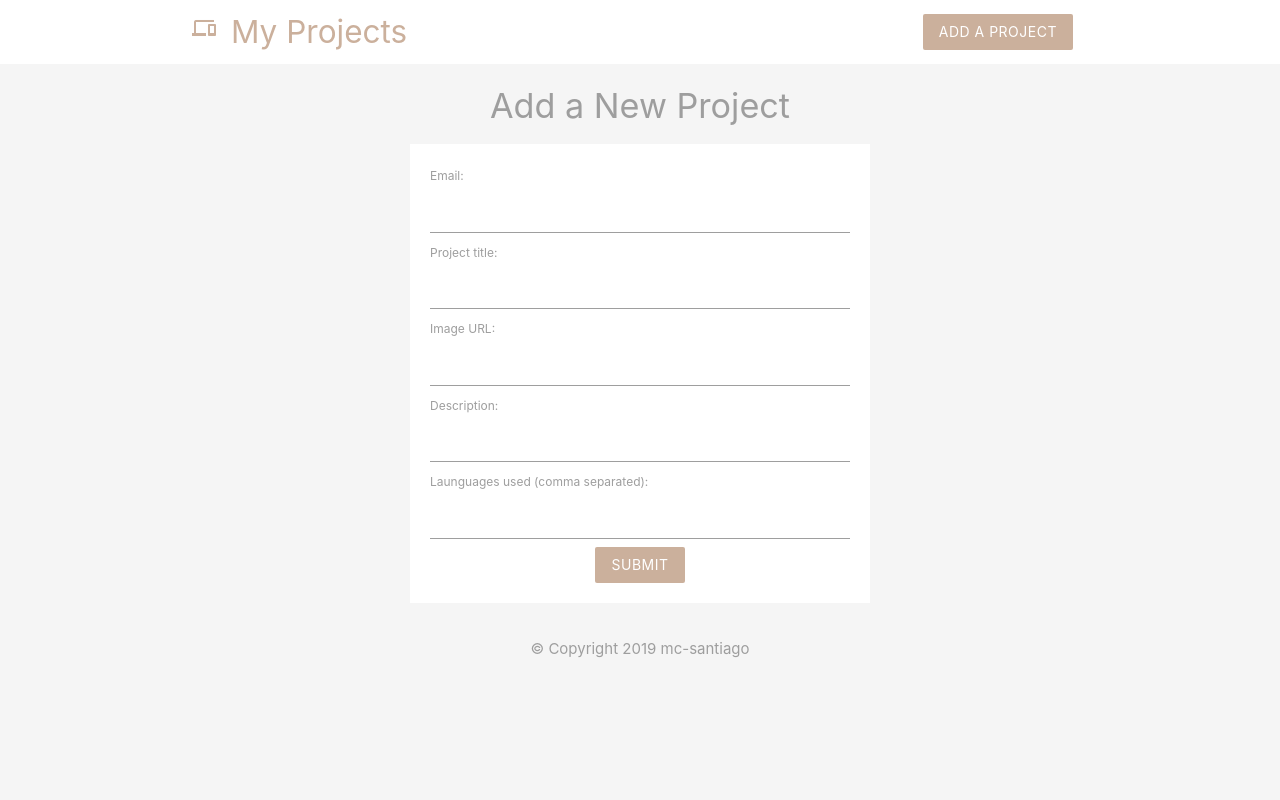
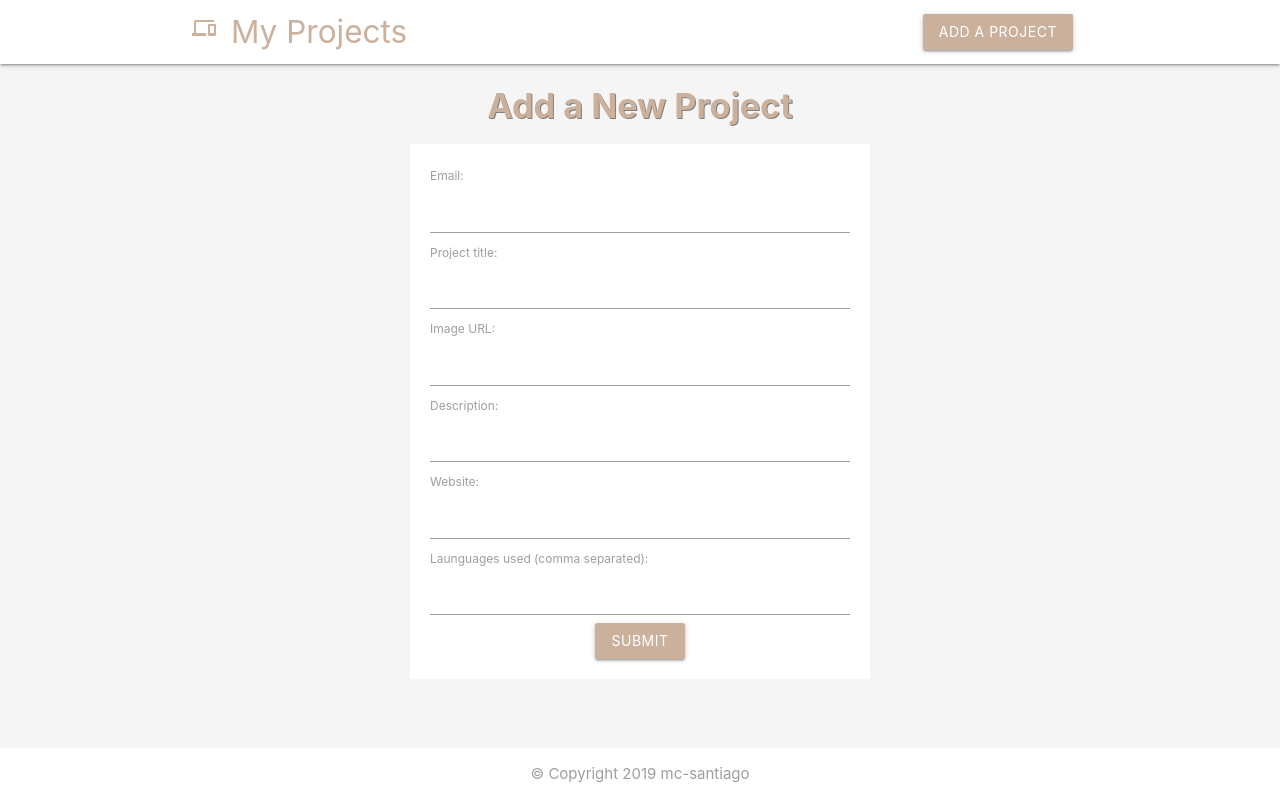
Before and after one commit to mc-santiago/my-projects-with-php, a PHP site: page /add.php in a window 1280 px wide. Run offline with PHP 8.4, Linux system fonts and the light colour scheme.

Commit message:
finishing touches?

```diff
--- a/add.php
+++ b/add.php
@@ -1,9 +1,9 @@
 <?php
-// POST METHOD....
-// htmlspecialchars is a security measure... example: echo htmlspecialchars($_POST['email']);
 
-$email = $title = $image = $description = $languages = '';
-$errors = array('email'=>'', 'title'=>'', 'image'=>'', 'description'=>'', 'languages'=>'');
+include('config/db_connect.php');
+
+$email = $title = $image = $description = $website = $languages = '';
+$errors = array('email'=>'', 'title'=>'', 'image'=>'', 'description'=>'', 'website'=> '', 'languages'=>'');
 
 if(isset($_POST['submit'])) {
 
@@ -22,7 +22,7 @@ if(isset($_POST['submit'])) {
         $errors['title'] = "A title is required <br />";
     } else {
         $title = $_POST['title'];
-		if(!preg_match('/^[a-zA-Z\s]+$/', $title)){
+		if(!preg_match('/^[a-zA-Z\s\.]+$/', $title)){
 			$errors['title'] = 'Title must be letters and spaces only.';
 		}
     }
@@ -42,16 +42,26 @@ if(isset($_POST['submit'])) {
         $errors['description'] = "A description is required <br />";
     } else {
         $description = $_POST['description'];
-			if(!preg_match('/^[a-zA-Z\s]+$/', $title)){
-				$errors['description'] = 'Description must be letters and spaces only.';
+			if(!preg_match('/^[a-zA-Z0-9,.!? ]*$/', $description)){
+				$errors['description'] = 'Description must be letters, spaces, and punctuation only.';
 			}
+    }
+
+    // Check website address
+    if(empty($_POST['website'])) {
+        $errors['website'] = "A website address is required <br />";
+    } else {
+        $website = $_POST['website'];
+        if(!filter_var($image, FILTER_VALIDATE_URL)){
+            $errors['website'] = 'Must enter a valid URL.';
+        }
     }
 
     // Check languages
     if(empty($_POST['languages'])) {
         $errors['languages'] = "At least one language is required <br />";
     } else {
-        $ingredients = $_POST['languages'];
+        $languages = $_POST['languages'];
 		if(!preg_match('/^([a-zA-Z\s]+)(,\s*[a-zA-Z\s]*)*$/', $languages)){
     		$errors['languages'] = 'Languages must be a comma separated list';
 		}
@@ -59,9 +69,28 @@ if(isset($_POST['submit'])) {
 
     // If no error, form is valid. Redirect to homepage.
     if(array_filter($errors)){
-        echo 'There are errors in the form.';
+        // echo 'There are errors in the form.';
     } else {
-        header('Location: index.php');
+        // make data safe before sending a query to MySQL
+        $email = mysqli_real_escape_string($conn, $_POST['email']);
+        $title = mysqli_real_escape_string($conn, $_POST['title']);
+        $image = mysqli_real_escape_string($conn, $_POST['image']);
+        $description = mysqli_real_escape_string($conn, $_POST['description']);
+        $website = mysqli_real_escape_string($conn, $_POST['website']);
+        $languages = mysqli_real_escape_string($conn, $_POST['languages']);
+
+        // create sql
+        $sql = "INSERT INTO projects(title,image,description,languages,email,website) VALUES('$title', '$image', '$description', '$languages', '$email', '$website')";
+
+        // save to db and check
+        if(mysqli_query($conn, $sql)){
+            //success
+            header('Location: index.php');
+        } else {
+            // error
+            echo 'query error: ' . mysqli_error($conn);
+        }
+
     }
 
 } // end of POST check
@@ -75,12 +104,12 @@ if(isset($_POST['submit'])) {
 
     <?php include('templates/header.php') ?>
 
-    <section class="container grey-text">
-        <h4 class="center">Add a New Project</h4>
+    <main class="container brand-text">
+        <h4 class="center shadow"><b>Add a New Project</b></h4>
         <form action="add.php" method="POST" class="white">
             <!-- Email -->
             <label>Email: </label>
-            <div class="red-text">
+                <div class="red-text">
                     <?php echo $errors['email']; ?>
                 </div>
             <input type="text" name="email" value="<?php echo htmlspecialchars($email) ?>">
@@ -102,6 +131,12 @@ if(isset($_POST['submit'])) {
                     <?php echo $errors['description']; ?>
                 </div>
             <input type="text" name="description" value="<?php echo htmlspecialchars($description) ?>">
+            <!-- Website -->
+            <label>Website: </label>
+                <div class="red-text">
+                    <?php echo $errors['website']; ?>
+                </div>
+            <input type="text" name="website" value="<?php echo htmlspecialchars($website) ?>">
             <!-- Languages used -->
             <label>Launguages used (comma separated): </label>
                 <div class="red-text">
@@ -110,10 +145,10 @@ if(isset($_POST['submit'])) {
             <input type="text" name="languages" value="<?php echo htmlspecialchars($languages) ?>">
 
             <div class="center">
-                <input type="submit" name="submit" value="submit" class="btn brand z-depth-0">
+                <input type="submit" name="submit" value="submit" class="btn brand">
             </div>
         </form>
-    </section>
+    </main>
 
     <?php include('templates/footer.php') ?>
 
--- /dev/null
+++ b/config/db_connect.php
@@ -0,0 +1,10 @@
+<?php
+// connect to database
+$conn = mysqli_connect('localhost', 'mc-santiago', 'Testing123', 'my-projects-with-php');
+
+// Check Connection
+if(!$conn){
+    echo 'Connection error: ' . mysqli_connect_error();
+}
+
+?>
--- /dev/null
+++ b/styles.css
@@ -0,0 +1,38 @@
+body {
+    display: flex;
+    min-height: 100vh;
+    flex-direction: column;
+}
+
+main {
+    flex: 1 0 auto;
+}
+
+.footer {
+    padding: 1em;
+}
+
+.brand {
+    background: #cbb09c !important;
+}
+
+.brand-text {
+    color: #cbb09c !important;
+}
+
+.shadow {
+    text-shadow: 1px 1px grey;
+}
+
+form{
+    max-width: 460px;
+    margin: 20px auto;
+    padding: 20px;
+}
+
+.flexCenterCenter{
+    display: flex;
+    justify-content: center;
+    align-items: center;
+    height: 100vh;
+}
--- a/templates/footer.php
+++ b/templates/footer.php
@@ -1,5 +1,5 @@
-<footer class="section">
-    <div class="center grey-text">&copy; Copyright 2019 mc-santiago</div>
+<footer class="grey lighten-4">
+    <div class="center white grey-text footer">&copy; Copyright 2019 mc-santiago</div>
 </footer>
 
 </body>
--- a/templates/header.php
+++ b/templates/header.php
@@ -3,27 +3,16 @@
     <!-- Compiled and minified CSS -->
     <link rel="stylesheet" href="https://cdnjs.cloudflare.com/ajax/libs/materialize/1.0.0/css/materialize.min.css">
     <link href="https://fonts.googleapis.com/icon?family=Material+Icons" rel="stylesheet">
-    <style type="text/css">
-        .brand{
-            background: #cbb09c !important;
-        }
-        .brand-text{
-            color: #cbb09c !important;
-        }
-        form{
-            max-width: 460px;
-            margin: 20px auto;
-            padding: 20px;
-        }
-    </style>
+    <!-- CSS -->
+    <link rel="stylesheet" type="text/css" href="styles.css">
 </head>
 <body>
     <body class="grey lighten-4">
-        <nav class="white z-depth-0">
+        <nav class="white">
             <div class="container">
                 <a href="index.php" class="brand-logo brand-text"><i class="material-icons">devices</i>My Projects</a>
                 <ul id="nav-mobile" class="right hide-on-small-and-down">
-                    <li><a href="add.php" class="btn brand z-depth-0">Add a Project</a></li>
+                    <li><a href="add.php" class="btn brand">Add a Project</a></li>
                 </ul>
             </div>
         </nav>
```
Also changed, not shown: calculator.php (added, +74 -0 lines), details.php (added, +65 -0 lines), index.php (+16 -12 lines).
